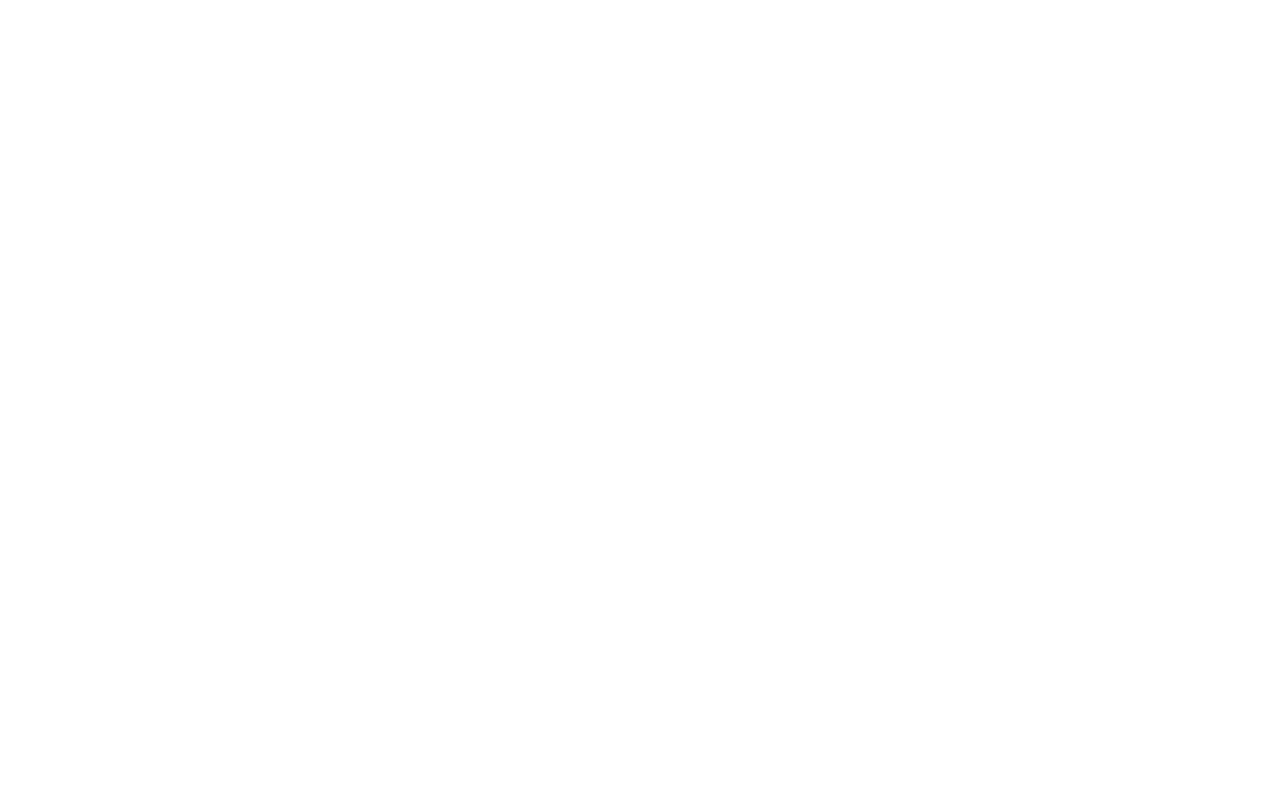
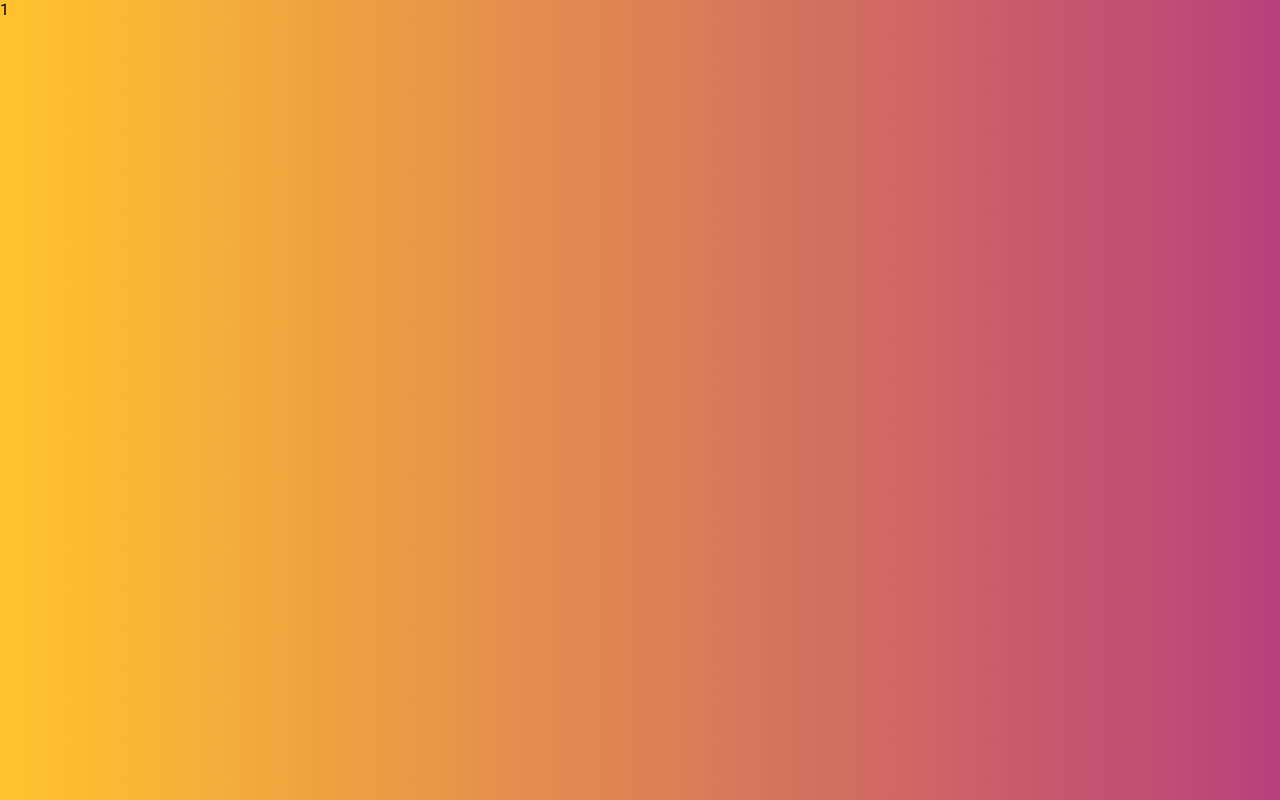
Before and after one commit to felippepg/repo-radar, a React (Create React App) app: page /repo-details/1 in a window 1280 px wide. Before the commit this address had no page. Built offline with nearby package versions, Linux system fonts and the light colour scheme.

Commit message:
realizando mock de navageção

```diff
--- a/src/App.tsx
+++ b/src/App.tsx
@@ -1,6 +1,7 @@
 import { BrowserRouter, Route, Routes } from 'react-router-dom';
 import { RecoilRoot } from 'recoil';
 import { Home } from './pages/Home';
+import { RepoDetails } from './pages/RepoDetails';
 import { RepoList } from './pages/RepoList';
 import { UserDetail } from './pages/UserDetail';
 
@@ -12,6 +13,7 @@
           <Route path="/" element={<Home />} />
           <Route path="/user-details/:user" element={<UserDetail />} />
           <Route path="/user-repos" element={<RepoList />} />
+          <Route path="/repo-details/:repo" element={<RepoDetails />} />
         </Routes>
       </RecoilRoot>
     </BrowserRouter>
--- /dev/null
+++ b/src/pages/RepoDetails.tsx
@@ -0,0 +1,6 @@
+import { useParams } from 'react-router';
+
+export const RepoDetails = () => {
+  const { repo } = useParams();
+  return <p>{repo}</p>;
+};
--- a/src/pages/RepoList.tsx
+++ b/src/pages/RepoList.tsx
@@ -77,6 +77,7 @@
 
 import CircularProgress from '@mui/material/CircularProgress';
 import { useEffect, useState } from 'react';
+import { useNavigate } from 'react-router';
 import { IRepository } from '../data/interfaces/Repository';
 import { api } from '../data/services/api';
 import { useGetUserInfo } from '../data/state/hooks/useGetUserInfo';
@@ -91,6 +92,7 @@
   const [repos, setRepos] = useState<IRepository[]>([]);
   const [loading, setLoading] = useState(true);
   const [error, setError] = useState('');
+  const navigate = useNavigate();
 
   useEffect(() => {
     api
@@ -172,7 +174,11 @@
                 {repo.name}
               </div>
 
-              <DetailsButton>Detalhes</DetailsButton>
+              <DetailsButton
+                onClick={() => navigate(`/repo-details/${repo.name}`)}
+              >
+                Detalhes
+              </DetailsButton>
             </Item>
           ))}
         </ul>
```
Also changed, not shown: 1 other file (tests, documents, lock files or other folders).
